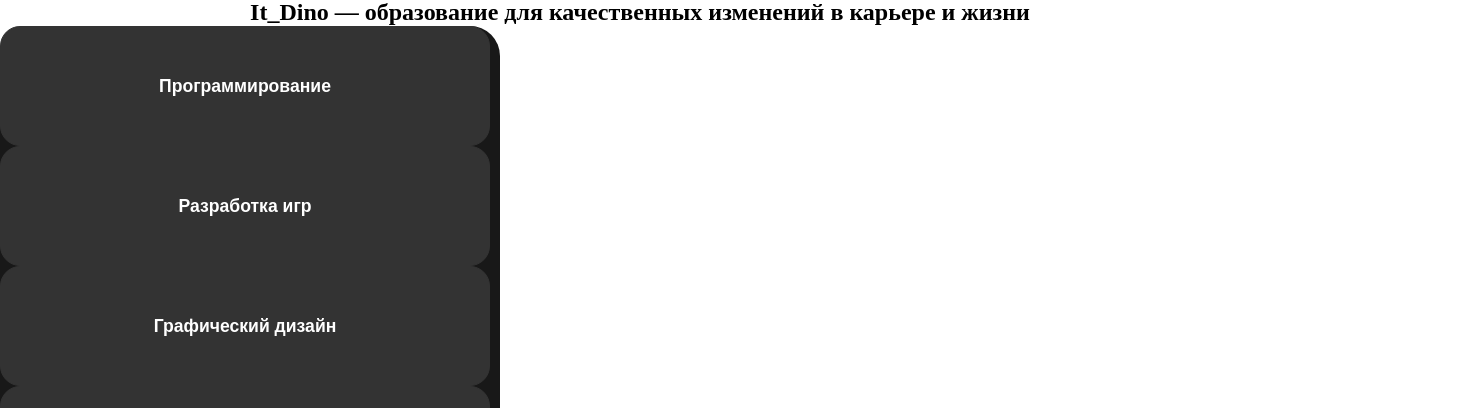
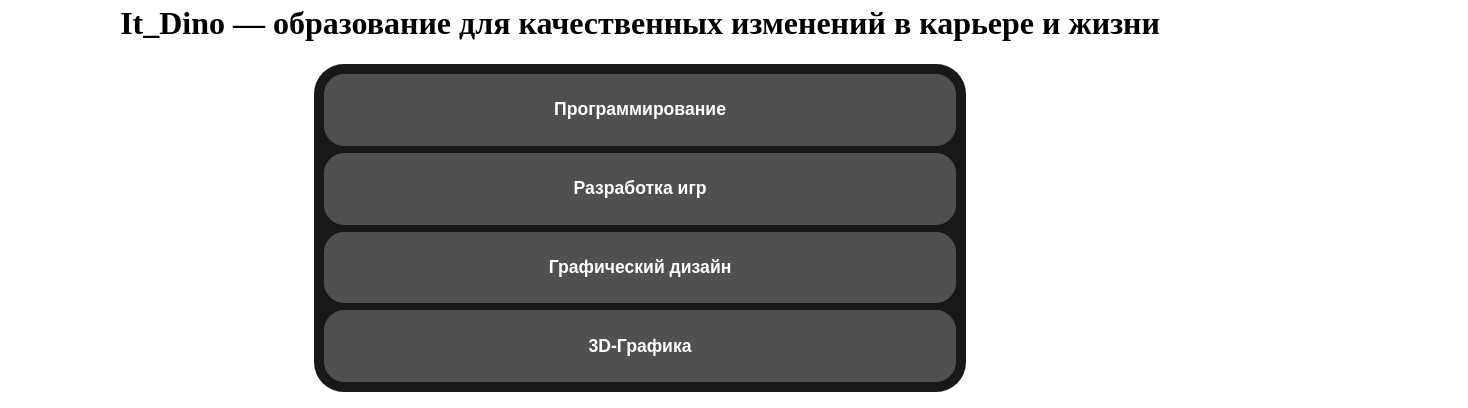
Before and after one commit to RimmaMaciash/RimmaMaciash.github.io, a plain HTML site: page index.html in a window 1280 px wide. Shown: the part 131-539 px from the top of the page, 1468 px wide, since content can reach past the window. Drawn offline with Linux system fonts and the light colour scheme.

Commit message:
исправил index и css

```diff
--- a/index.html
+++ b/index.html
@@ -1,46 +1,58 @@
 <!DOCTYPE html>
 <html lang="en">
+
 <head>
     <meta charset="UTF-8">
     <meta name="viewport" content="width=device-width, initial-scale=1.0">
     <link rel="stylesheet" href="style.css">
     <title>Document</title>
 </head>
+
 <body>
     <header>
         <nav>
             <div class="links">
                 <img src="459914569_1549772622329816_5223458683348419304_n.jpg" alt="" height="100px" width="100px">
                 <a href="index.html">Главная</a>
-         <a href="aboutus.html">О нас</a>
-         <a href="courses.html">Все курсы</a>
-         <a href="contacts.html">Контакты</a>
+                <a href="o nas.html">О нас</a>
+                <a href="">Все курсы</a>
+                <a href="">Контакты</a>
                 <button><a href="https://www.instagram.com/it_dino.by/">Наш Instagram</a></button>
             </div>
-        <div class="text">
+        </nav>
+            <div id="home" class="text">
                 <h1>It_Dino — образование для качественных изменений в карьере и жизни</h1>
             </div>
+            </div>
+    </header>
     <div class="cours">
-            <button><h4>Программирование</h4></button>
-            <button><h4>Разработка игр</h4></button>
-            <button><h4>Графический дизайн</h4></button>
-            <button><h4>3D-Графика</h4></button>
+        <div class="buttons">
+            <button>
+                <h4>Программирование</h4>
+            </button>
+            <button>
+                <h4>Разработка игр</h4>
+            </button>
+            <button>
+                <h4>Графический дизайн</h4>
+            </button>
+            <button>
+                <h4>3D-Графика</h4>
+            </button>
         </div>
     </div>
     <form class="form" action="" method="get" class="form" id="contact">
         <h1>Контакты:</h1>
         <br>
         <label>
-        Ваше имя  и фамилия:
+            Ваше имя и фамилия:
             <input type="text" name="name" placeholder="Валерий Сергеевич">
         </label>
-    <br>
         <br>
         <label>
             Электронная почта:
             <input type="email" name="email" placeholder="It_Dino@gmail.com">
         </label>
-    <br>
         <br>
         <label>
             Отзыв:
@@ -50,6 +62,6 @@
             Отправить
         </button>
     </form>
-</header>
 </body>
+
 </html>
--- a/style.css
+++ b/style.css
@@ -1,6 +1,4 @@
 * {
-    margin: 0;
-    padding: 0;
     text-decoration: none;
 }
 
@@ -23,7 +21,11 @@
 }
 
 form {
+    margin-left: 500px;
     text-align: center;
+    display: flex;
+    flex-direction: column;
+    align-items: center;
 }
 
 .form {
@@ -56,33 +58,43 @@
 }
 
 .cours {
-    height: 500px;
-    width: 500px;
+    display: flex;
+    flex-direction: column;
+    align-items: center;
+}
+
+.buttons {
+    width: 50%;
     border-radius: 30px;
     background-color: rgb(24, 24, 24);
+    display: flex;
+    flex-direction: column;
+    align-items: center;
+    gap: 7px;
+    padding: 10px;
 }
 
-.cours > button {
-    background-color: rgb(51, 51, 51);
-    border: 1px solid rgb(51, 51, 51);
-    padding: 10px 25px 10px 25px;
+.buttons > button {
+     width: 100%;
+    background-color: rgb(80, 80, 80);
+    border: 1px solid rgb(81, 81, 81);
     font-size: 1.1em;
     font-weight: 600;
     border-radius: 20px;
+    color: white;
 }
 
-.cours > button:hover {
+.buttons > button:hover {
     background-color: rgb(65, 65, 65);
     transition: 0.3s;
     border-color: gray;
     cursor: pointer;
 }
 
-.cours > button {
-    width: 490px;
-    height: 120px;
-    color: white;
-    display: flex;
-    justify-content: center;
-    align-items: center;
+.work {
+    text-align: center;
 }
+
+.work > h2 {
+    color: red;
+}
```
Also changed, not shown: aboutus.html (deleted, +0 -22 lines), contacts.html (deleted, +0 -42 lines), courses.html (deleted, +0 -22 lines), o nas.html (added, +35 -0 lines). Lines whose indentation alone changed are shown as unchanged.
